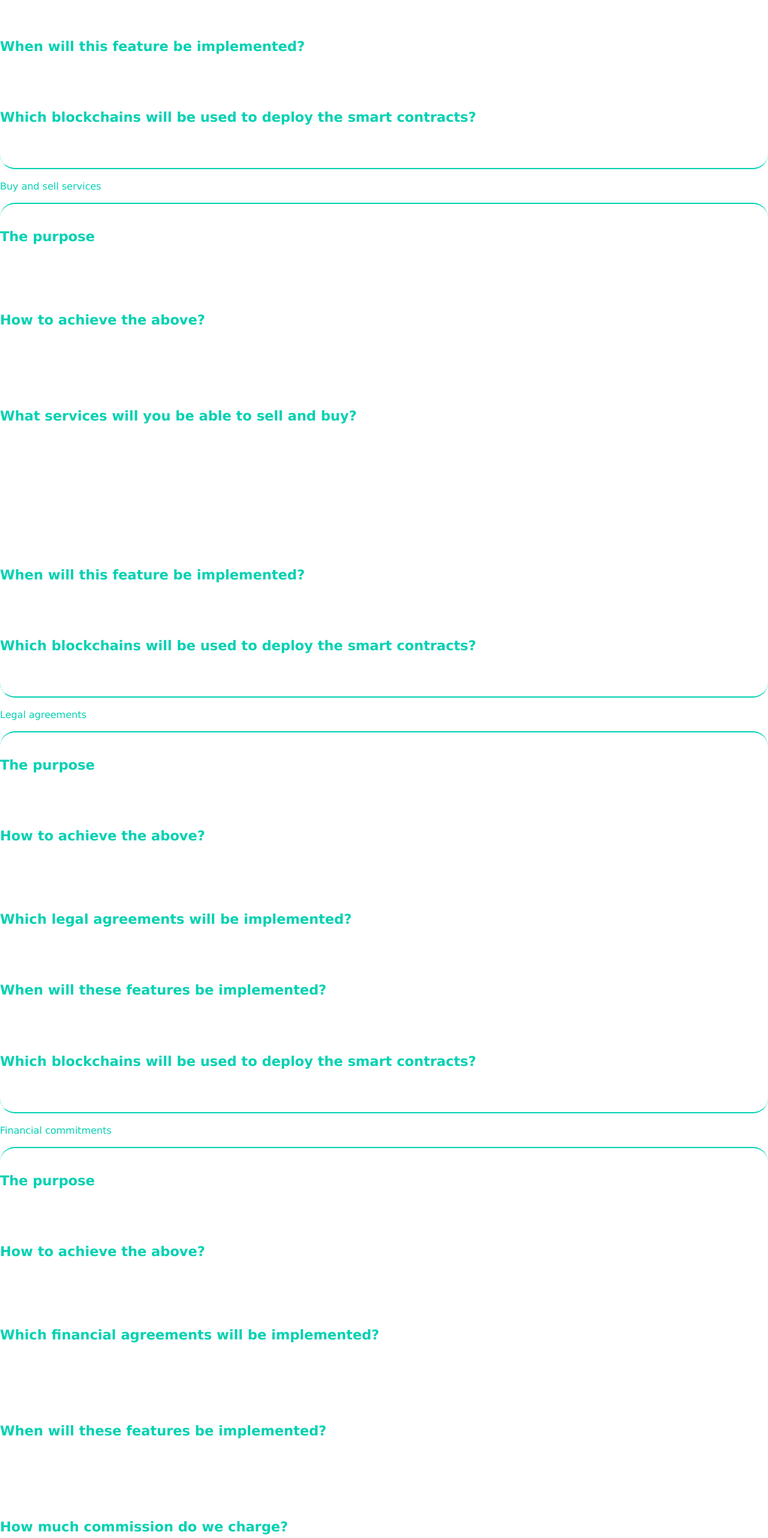
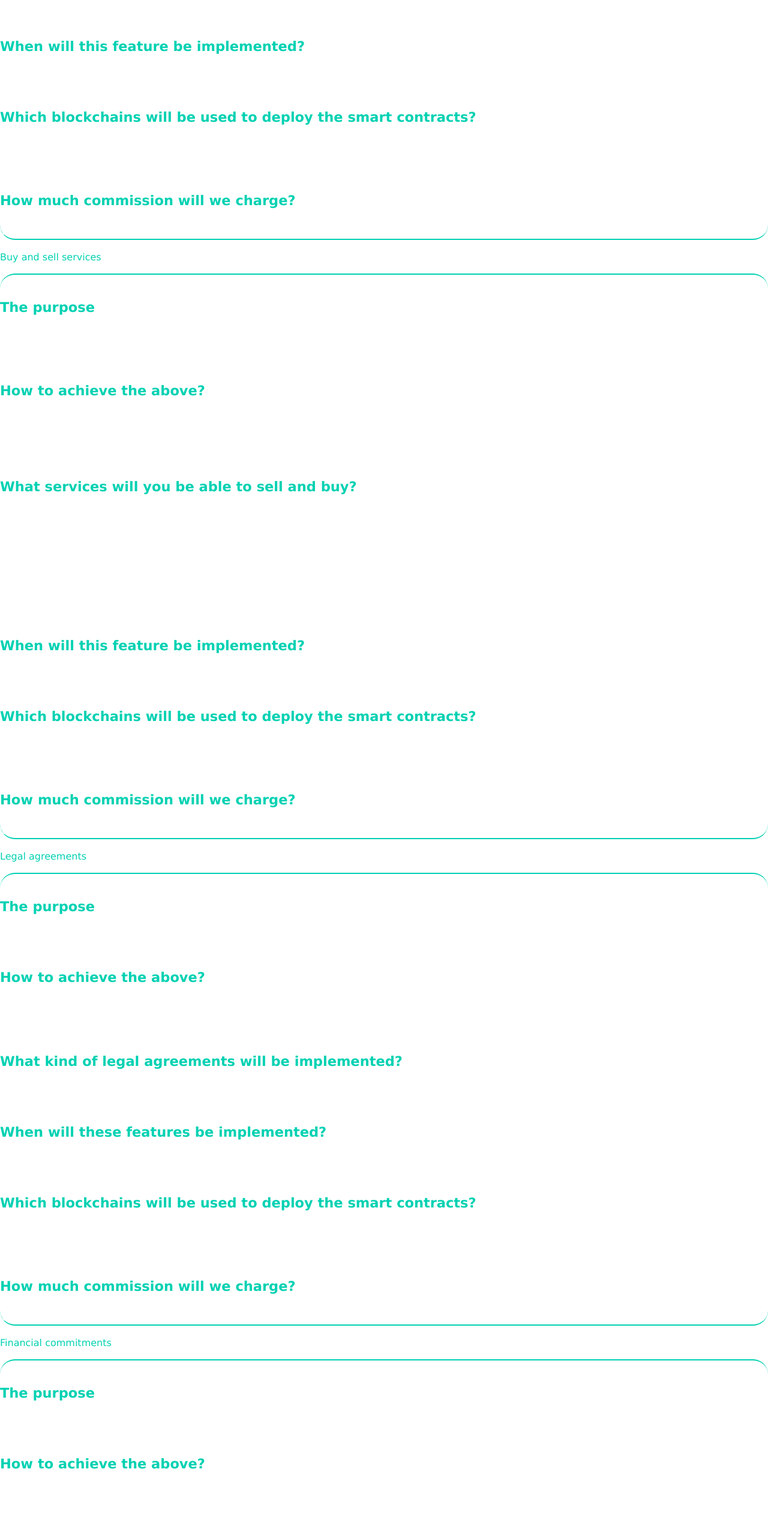
Before and after one commit to farinavito/Web3-Website, a Next.js app: page /use-cases in a window 1280 px wide. Shown: the part 753-3317 px from the top of the page at 60% size. Built offline with nearby package versions, Linux system fonts and the light colour scheme.

Commit message:
added commission Q&A to al the sections

```diff
--- a/pages/use-cases.js
+++ b/pages/use-cases.js
@@ -90,6 +90,9 @@ const Cases = () => {
                         Firstly, the smart contracts will be deployed on the Ethereum mainnet.
                         After some time we will deploy them to other Ethereum L2 scaling solutions.
                         We haven't yet decided which scalin solutions will be used.
+
+                        <h2 >How much commission will we charge?</h2>
+                        This smart contract is still in the building and testing phase, therefore, we can't provide the exact number.
                     </p>
                   </div>
                 </div>
@@ -130,6 +133,9 @@ const Cases = () => {
                         Firstly, the smart contracts will be deployed on the Ethereum mainnet.
                         After some time we will deploy them to other Ethereum L2 scaling solutions.
                         We haven't yet decided which scalin solutions will be used.
+
+                        <h2 >How much commission will we charge?</h2>
+                        This smart contract is still in the building and testing phase, therefore, we can't provide the exact number.
                     </p>
                   </div>
                 </div>
@@ -150,7 +156,7 @@ const Cases = () => {
                         don't have physical access to one another, fulfill their obligations to eachother
                         without cheating the system.
 
-                        <h2 >Which legal agreements will be implemented?</h2>
+                        <h2 >What kind of legal agreements will be implemented?</h2>
                         We will ask our community to help us find the most usefull legal agreements for them.
 
                         <h2 >When will these features be implemented?</h2>
@@ -160,6 +166,9 @@ const Cases = () => {
                         Firstly, the smart contracts will be deployed on the Ethereum mainnet.
                         After some time we will deploy them to other Ethereum L2 scaling solutions.
                         We haven't yet decided which scalin solutions will be used.
+
+                        <h2 >How much commission will we charge?</h2>
+                        This smart contracts are still in the building and testing phase, therefore, we can't provide the exact number.
                     </p>
                   </div>
                 </div>
@@ -180,7 +189,7 @@ const Cases = () => {
                         don't have physical access to one another, fulfill their obligations to eachother
                         without cheating the system.
 
-                        <h2 >Which financial agreements will be implemented?</h2>
+                        <h2 >What kind of financial agreements will be implemented?</h2>
                         Enabling person A to commit sending payment every X amount to person B every Y time period for the duration of Z time starting at Q.<br></br>
                         Enabling person A to commit sending a payment till T.<br></br>
                         Also, we are open to any suggestions fromour community.<br></br>
```
